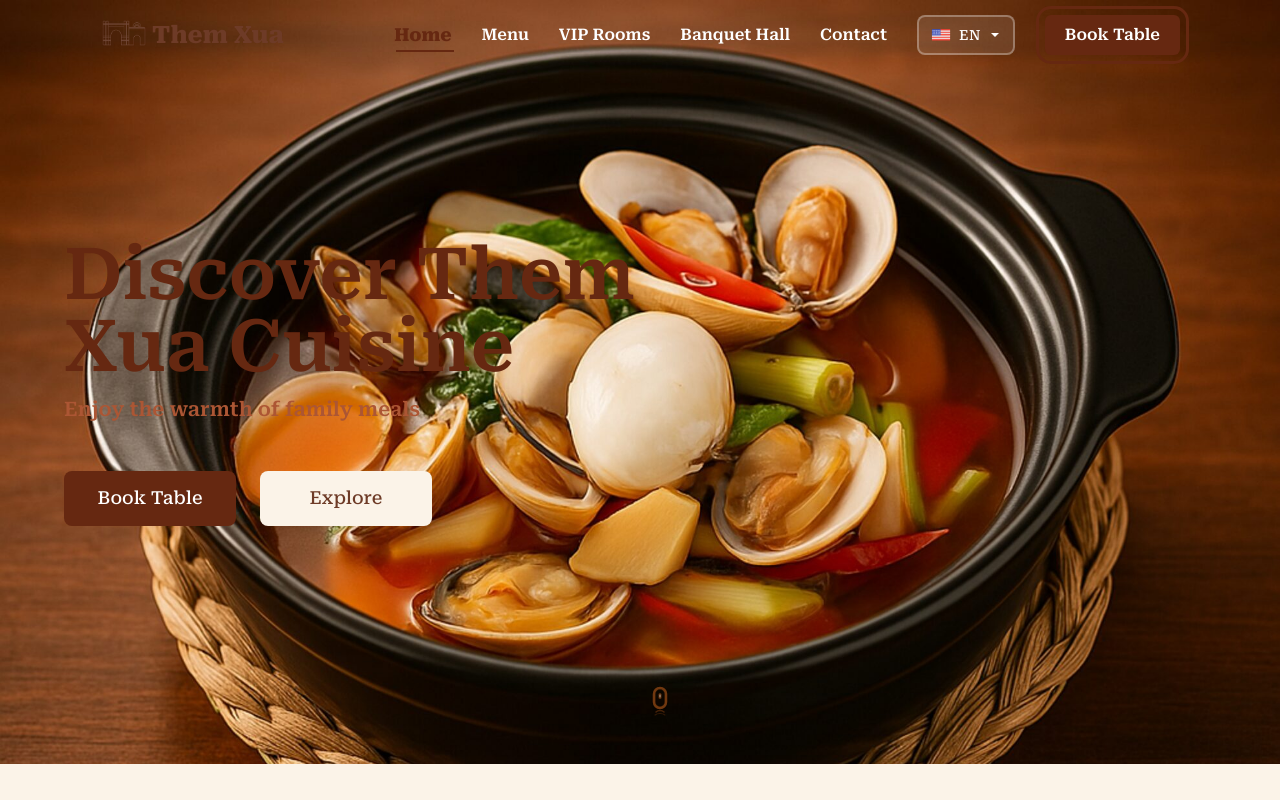
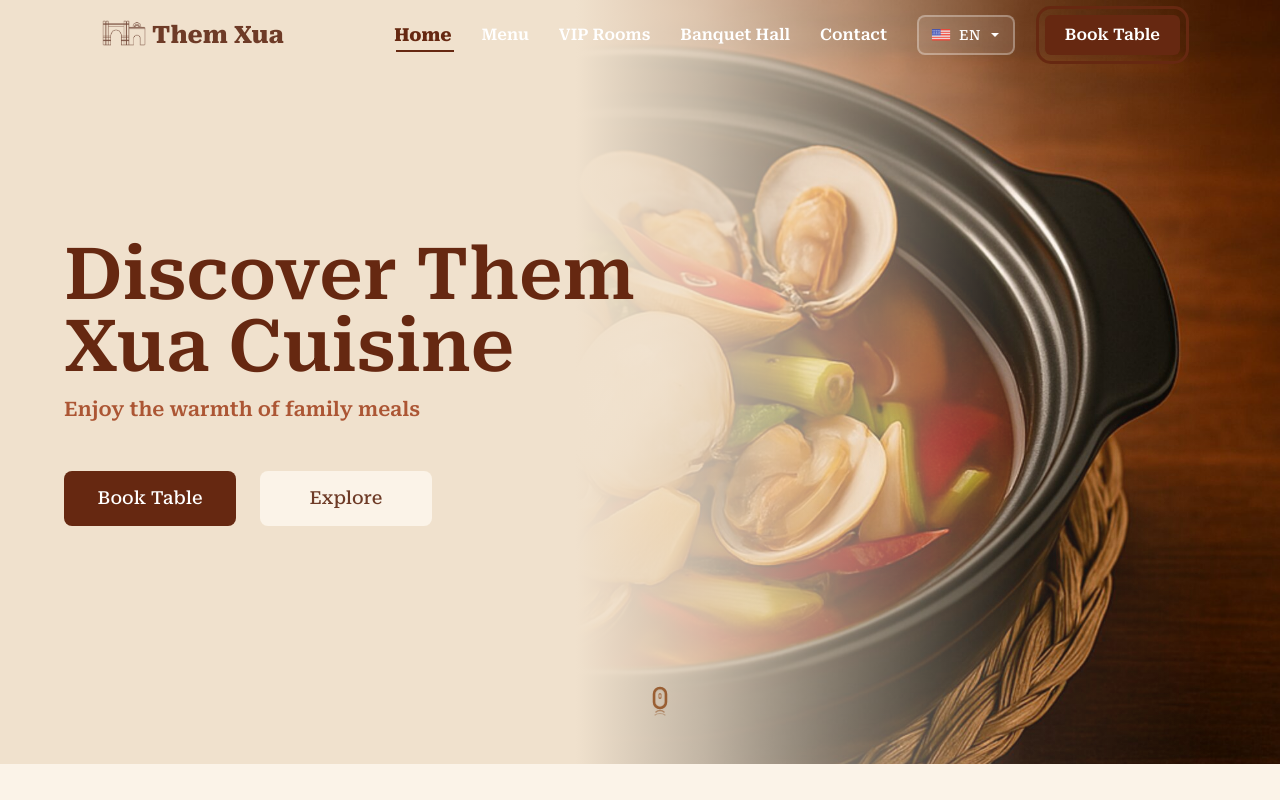
Before and after one commit to LJFamily2/NextJS_ThemXua, a Next.js app in the folder themxua/: page / in a window 1280 px wide. Shown: the top 800 px of the page. Built offline with nearby package versions, Linux system fonts and the light colour scheme.

Commit message:
feat: enhance HeroSection with image placeholders and optimize animations for better LCP performance

```diff
--- a/themxua/app/components/sections/HeroSection.tsx
+++ b/themxua/app/components/sections/HeroSection.tsx
@@ -21,6 +21,8 @@ const HeroSection: React.FC = () => {
           className="object-cover object-[center_30%] hidden sm:block"
           priority
           sizes="100vw"
+          placeholder="blur"
+          blurDataURL="/images/heroDesktop.jpg"
         />
         {/* Mobile */}
         <Image
@@ -30,24 +32,14 @@ const HeroSection: React.FC = () => {
           className="object-cover sm:hidden"
           priority
           sizes="100vw"
+          placeholder="blur"
+          blurDataURL="/images/heroMobile.jpg"
         />
       </div>{' '}
       {/* Overlay Gradient */}
-      <div
-        className="absolute inset-0 animate-slide-in-left md:animate-slide-in-left bg-gradient-mobile bg-gradient-desktop"
-        style={{
-          animationDelay: '0.2s',
-          animationFillMode: 'both',
-        }}
-      />
+      <div className="absolute inset-0 bg-gradient-mobile bg-gradient-desktop" />
       {/* Content Container */}
-      <div
-        className="relative z-10 h-full flex items-center animate-slide-in-left-content"
-        style={{
-          animationDelay: '0.5s',
-          animationFillMode: 'both',
-        }}
-      >
+      <div className="relative z-10 h-full flex items-center">
         <div className="w-full max-w-7xl mx-auto px-4 md:px-16">
           <div className="max-w-[691px]">
             {/* Main Heading */}
--- a/themxua/app/globals.css
+++ b/themxua/app/globals.css
@@ -36,47 +36,8 @@ html {
 }
 
 /* Custom animations */
-@keyframes fadeIn {
-  from {
-    opacity: 0;
-  }
-  to {
-    opacity: 0.1;
-  }
-}
-
-@keyframes fadeInUp {
-  from {
-    opacity: 0;
-    transform: translateY(30px);
-  }
-  to {
-    opacity: 1;
-    transform: translateY(0);
-  }
-}
-
-@keyframes slideInLeft {
-  from {
-    opacity: 0;
-    transform: translateX(-100%);
-  }
-  to {
-    opacity: 1;
-    transform: translateX(0);
-  }
-}
-
-@keyframes slideInLeftContent {
-  from {
-    opacity: 0;
-    transform: translateX(-50px);
-  }
-  to {
-    opacity: 1;
-    transform: translateX(0);
-  }
-}
+/* Animations removed from LCP elements for better LCP performance */
+/* @keyframes fadeIn, fadeInUp, slideInLeft, slideInLeftContent removed for LCP optimization */
 
 /* Responsive overlay gradients for HeroSection */
 .bg-gradient-mobile {
@@ -103,13 +64,27 @@ html {
 }
 
 @keyframes wavy-outline {
-  0%   { outline-offset: 6px; }
-  20%  { outline-offset: 0px; }
-  40%  { outline-offset: 6px; }
-  60%  { outline-offset: 0px; }
-  80%  { outline-offset: 6px; }
-  90%  { outline-offset: 0px; }
-  100%  { outline-offset: 6px; }
+  0% {
+    outline-offset: 6px;
+  }
+  20% {
+    outline-offset: 0px;
+  }
+  40% {
+    outline-offset: 6px;
+  }
+  60% {
+    outline-offset: 0px;
+  }
+  80% {
+    outline-offset: 6px;
+  }
+  90% {
+    outline-offset: 0px;
+  }
+  100% {
+    outline-offset: 6px;
+  }
 }
 
 @media (min-width: 768px) {
--- a/themxua/app/layout.tsx
+++ b/themxua/app/layout.tsx
@@ -66,6 +66,7 @@ export default function RootLayout({
   return (
     <html lang="vi">
       <head>
+        <meta name="viewport" content="width=device-width, initial-scale=1" />
         <link rel="icon" href="/favicon.ico" sizes="any" />
 
         {/* Enhanced Structured Data - Local Business */}
```
